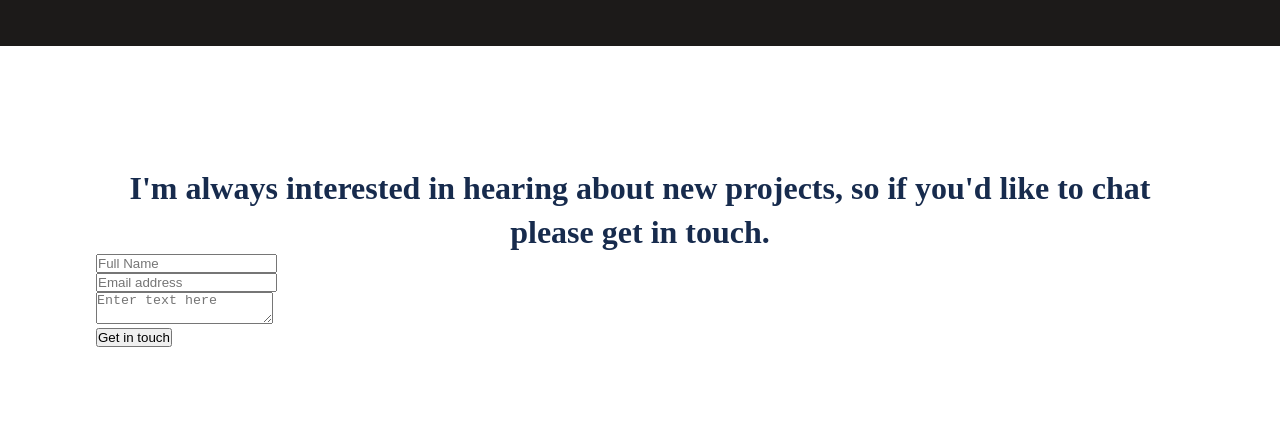
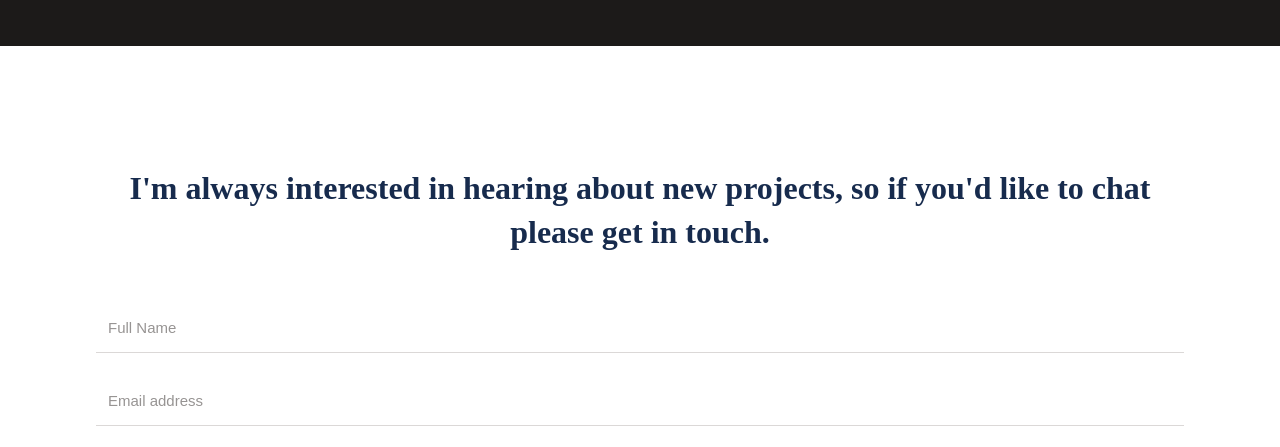
Before and after one commit to tresorsawasawa/training_portfolio, a website: page index.html in a window 1280 px wide. Shown: the part 6661-7108 px from the top of the page. Drawn offline with Linux system fonts and the light colour scheme.

Commit message:
Update the css/main.css file: Add styling on the form(inputs, textarea and button)

```diff
--- a/css/main.css
+++ b/css/main.css
@@ -354,3 +354,80 @@ li {
   text-align: center;
   color: #172b4d;
 }
+
+.form {
+  width: 100%;
+  margin-top: 50px;
+  display: flex;
+  flex-direction: column;
+  align-items: center;
+  padding: 0;
+  gap: 24px;
+}
+
+.form-control {
+  width: 100%;
+}
+
+.form-control input {
+  border: none;
+  border-bottom: 1px solid #dbd8d7;
+  padding: 15px 12px;
+  font-size: 1rem;
+}
+
+.form-control input::placeholder {
+  font-size: 15px;
+  color: #979493;
+}
+
+.form-control textarea {
+  padding: 12px;
+  background-color: #fbf8f7;
+  border: none;
+  color: #3c3a39;
+  font-family: 'Inter', sans-serif;
+  font-style: normal;
+  font-weight: 400;
+  font-size: 15px;
+  line-height: 24px;
+  height: 114px;
+}
+
+.form-control textarea::placeholder {
+  color: #3c3a39;
+  font-family: 'Inter', sans-serif;
+  font-style: normal;
+  font-weight: 400;
+  font-size: 15px;
+  line-height: 24px;
+}
+
+.form-control input,
+.form-control textarea {
+  width: 100%;
+  outline: none;
+}
+
+.form-control textarea:focus {
+  border: 1px solid #dbd8d7;
+}
+
+.get-in-touch-btn {
+  background-color: #ff6b00;
+  padding: 12px;
+  color: #fff;
+  font-weight: 700;
+  font-size: 17px;
+  line-height: 24px;
+  letter-spacing: 0.03em;
+  border: none;
+  cursor: pointer;
+}
+
+.flex-center-center {
+  display: flex;
+  align-items: center;
+  justify-content: center;
+  flex-direction: column;
+}
```
